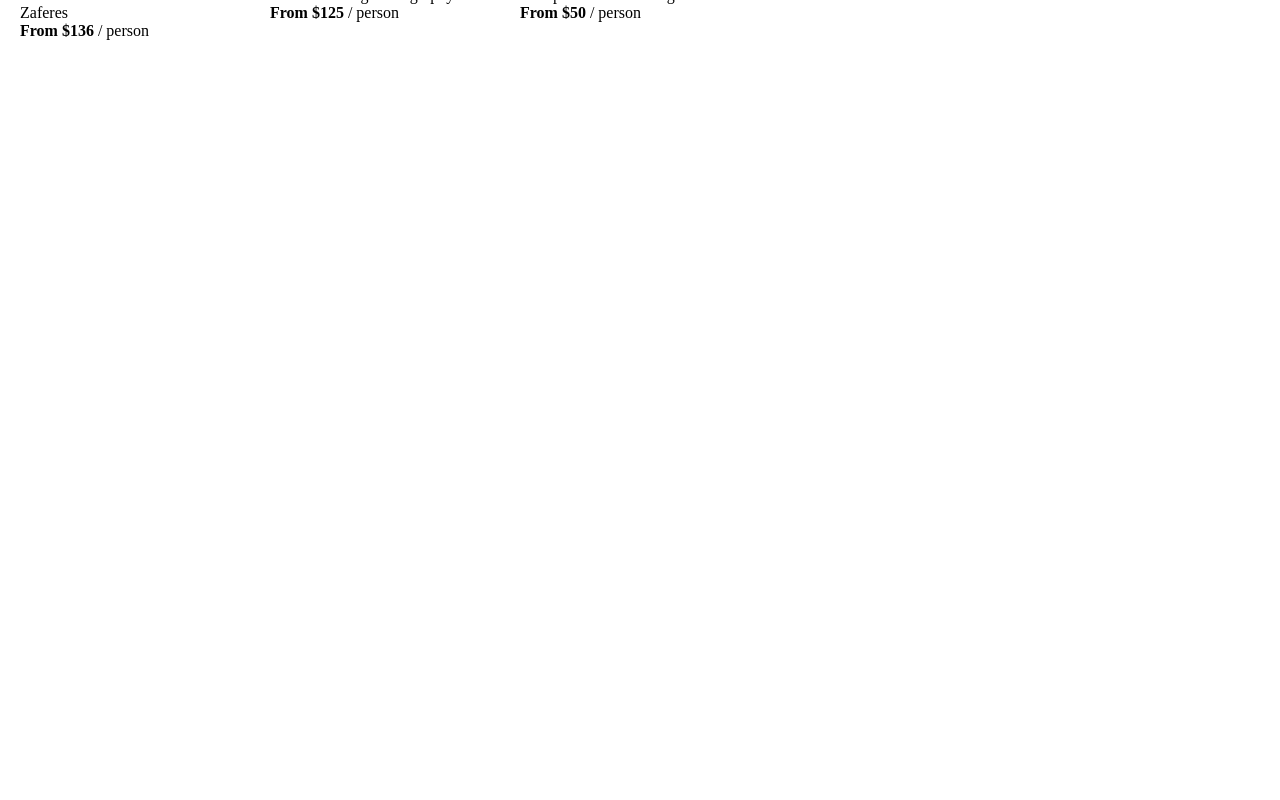
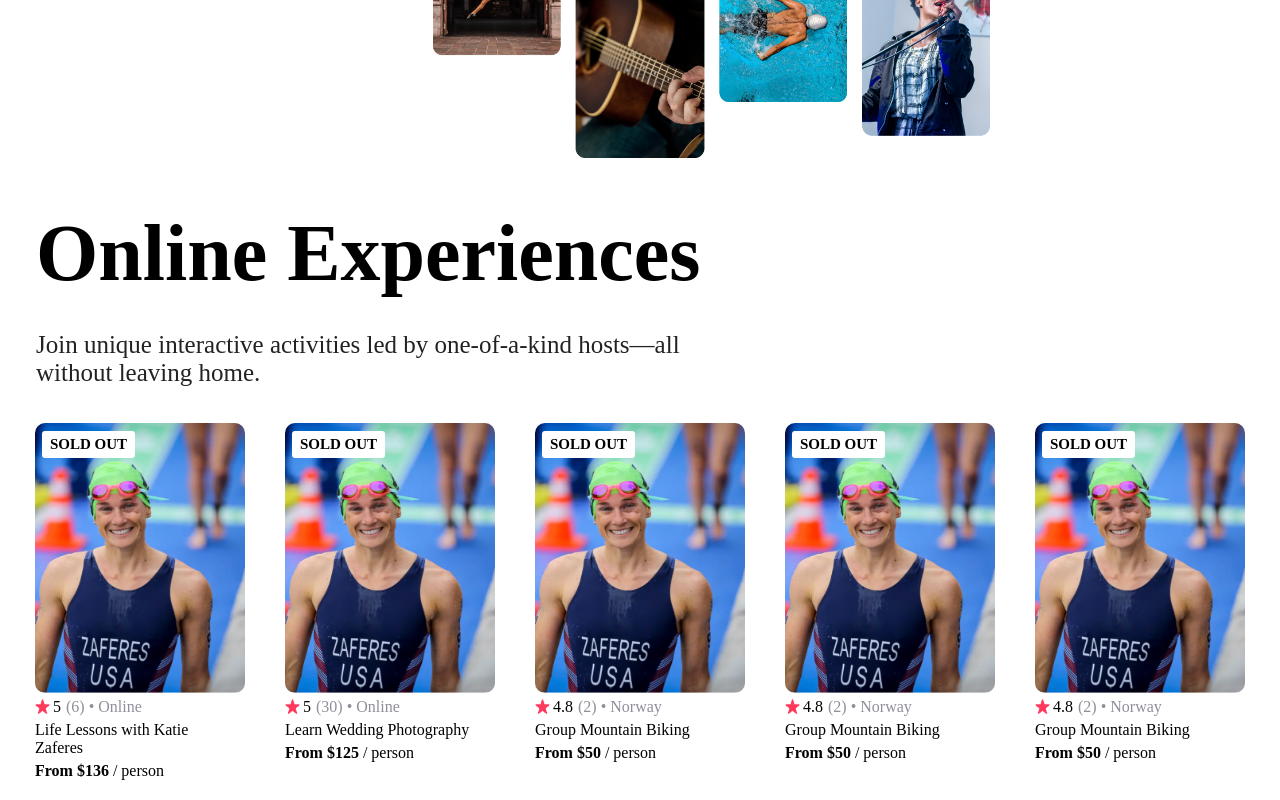
Before and after one commit to RoroNovAA/airbnb-landing-page, a React (Create React App) app: page / in a window 1280 px wide. Shown: the part 392-1192 px from the top of the page. Before the commit the page ends 800 px from the top, so only its background shows below. Built offline with nearby package versions, Linux system fonts and the light colour scheme.

Commit message:
done with the css part

```diff
--- a/src/App.js
+++ b/src/App.js
@@ -18,17 +18,15 @@
            price={item.price}
            openSpots={item.openSpots}
       />
-
     )
   })
   return (
     <div className="App">
         <Navbar />
-      {/* <Hero /> */}
-
-      <section className="card-list">
-        {cards}
-      </section>
+        <Hero />
+        <section className="card-list">
+          {cards}
+        </section>
     </div>
   );
 }
--- a/src/data.js
+++ b/src/data.js
@@ -24,7 +24,36 @@
         },
         location: "Online",
         openSpots: 27,
-    },
+    }
+    ,
+    {
+        id: 3,
+        title: "Group Mountain Biking",
+        description: "Experience the beautiful Norwegian landscape and meet new friends all while conquering rugged terrain on your mountain bike. (Bike provided!)",
+        price: 50,
+        coverImg: "mountain-bike.png",
+        stats: {
+            rating: 4.8,
+            reviewCount: 2
+        },
+        location: "Norway",
+        openSpots: 3,
+    }
+    ,
+    {
+        id: 3,
+        title: "Group Mountain Biking",
+        description: "Experience the beautiful Norwegian landscape and meet new friends all while conquering rugged terrain on your mountain bike. (Bike provided!)",
+        price: 50,
+        coverImg: "mountain-bike.png",
+        stats: {
+            rating: 4.8,
+            reviewCount: 2
+        },
+        location: "Norway",
+        openSpots: 3,
+    }
+    ,
     {
         id: 3,
         title: "Group Mountain Biking",
--- a/src/index.css
+++ b/src/index.css
@@ -6,7 +6,7 @@
 
 /* Navbar */
 nav {
-    width: 100vw;
+    /* width: 100vw; */
     height: 70px;
     padding: 22px 30px;
     box-shadow: 0px 2.98256px 7.4564px rgba(0, 0, 0, 0.1);
@@ -18,29 +18,28 @@
    height: 25px;
 }
 
+
 /* Hero Section */
-
 .grid-container {
     padding: 50px;
     display: flex;
     justify-content: center;
-
 }
 
 .grid-container > img {
     width: 700px;
-    height: 432px;
+    height: 430px;
 }
 
 .hero-container > h1 {
     font-size: 80px;
-    margin: 0 36px 32px 36px;
+    margin: 0 36px 32px;
 }
 
 .hero-container > p {
     color: #222222;
     font-size: 25px;
-    max-width: 415px;
+    max-width: 700px;
     margin: 16px 36px;
 }
 
@@ -51,6 +50,7 @@
     display: flex;
     flex-direction: column;
     position: relative;
+    gap: 5px;
 }
 
 .card-img {
@@ -58,6 +58,7 @@
     height: 270px;
     border-radius: 10px;
 }
+
 /*
 .card-info {
     margin-top: 6px;
@@ -101,5 +102,6 @@
 /* Card List */
 .card-list {
     display: flex;
-
+    justify-content: center;
+    flex-wrap: wrap;
 }
```
